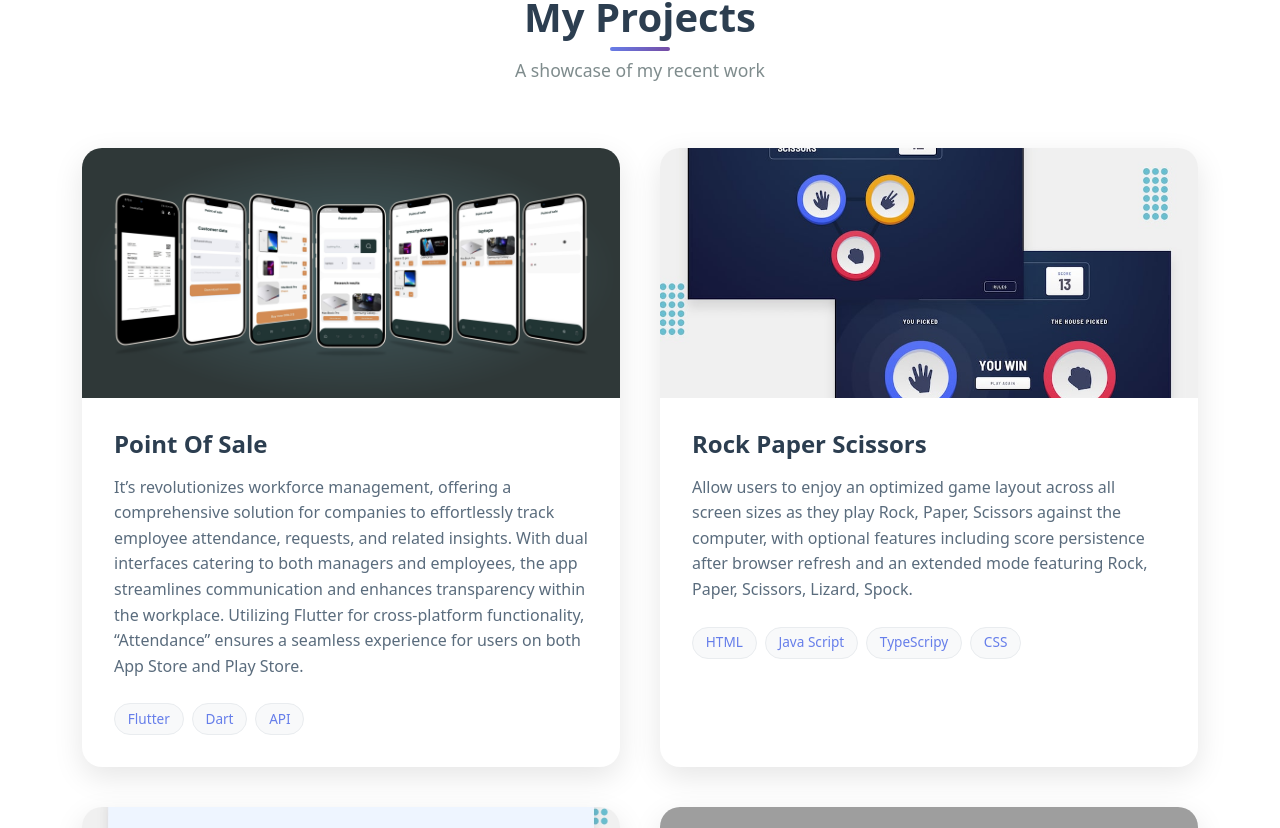
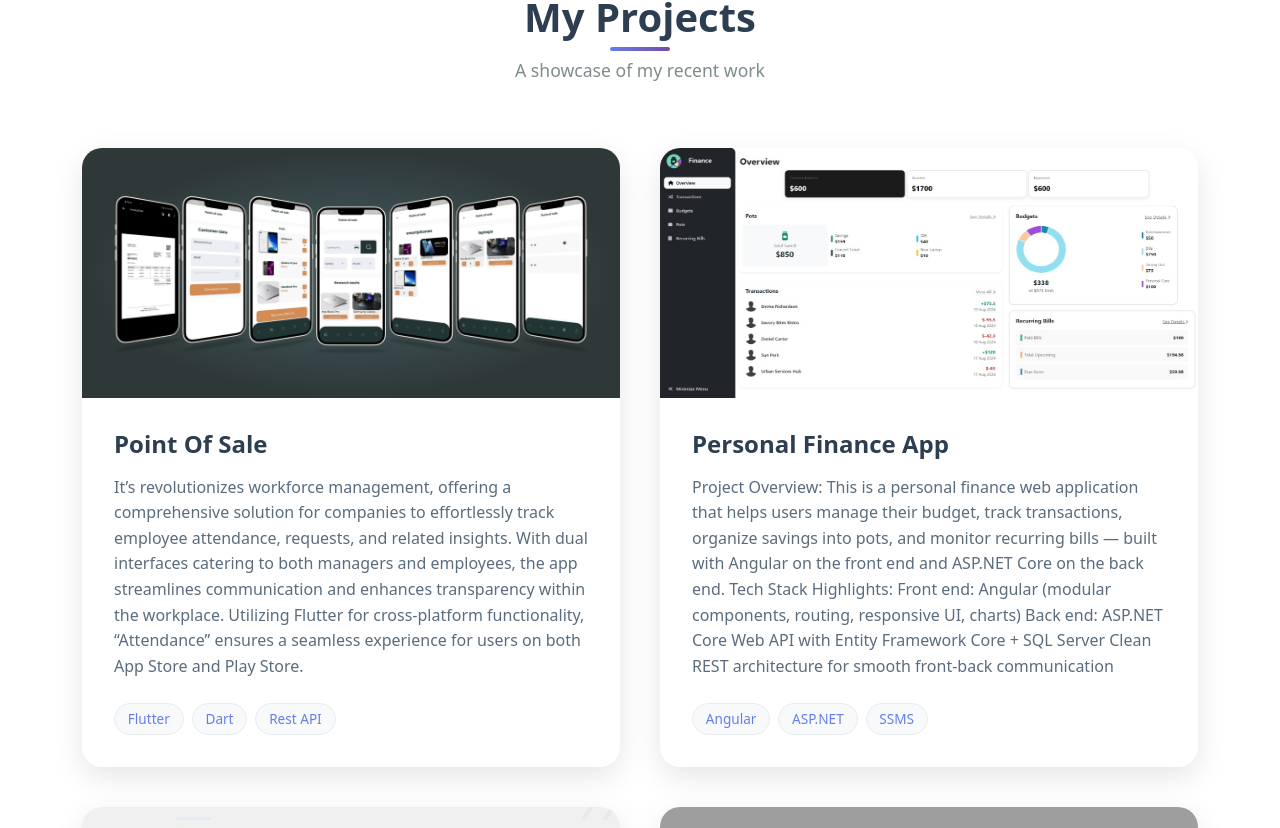
Before and after one commit to mohamedmousa77/PortfolioWebSite, an Angular app: page / in a window 1280 px wide. Shown: the part 2681-3509 px from the top of the page. Built offline with nearby package versions, Linux system fonts and the light colour scheme; grey boxes are pictures that could not be loaded.

Commit message:
Adjusted the projects session

```diff
--- a/src/app/components/projects/projects.component.css
+++ b/src/app/components/projects/projects.component.css
@@ -31,7 +31,7 @@
 .project-image img {
   width: 100%;
   height: 100%;
-  object-fit: cover;
+  object-fit: fill;
   transition: transform 0.3s ease;
 }
 
--- a/src/app/components/projects/projects.component.ts
+++ b/src/app/components/projects/projects.component.ts
@@ -29,27 +29,27 @@ projects: Project[] = [
       enhances transparency within the workplace. Utilizing Flutter for cross-platform functionality, “Attendance” ensures a
       seamless experience for users on both App Store and Play Store.`,
       image: 'pos-cover-img.png',
-      technologies: ['Flutter', 'Dart', 'API'],
-      liveUrl: 'https://example.com',
-      githubUrl: 'https://github.com/username/project',
+      technologies: ['Flutter', 'Dart', 'Rest API'],
+      liveUrl: 'https://www.linkedin.com/posts/mohamedmousa-_flutter-flutterdev-flutterdeveloper-activity-6940025351460765696-hSEZ?utm_source=share&utm_medium=member_desktop&rcm=ACoAAC2EQFwBWq7g1Ci3vEvUZMVDQ8EeZTv42JY',
+      githubUrl: 'https://github.com/mohamedmousa77/Point-Of-Sale-Application',
       featured: true
     },
     {
       id: 2,
-      title: 'Rock Paper Scissors',
-      description: `Allow users to enjoy an optimized game layout across all screen sizes as they play Rock, Paper, Scissors
-      against the computer, with optional features including score persistence after browser refresh and an extended mode featuring
-      Rock, Paper, Scissors, Lizard, Spock.`,
-      image: 'rock-paper-scissors-cover-img.png',
-      technologies: ['HTML', 'Java Script', 'TypeScripy', 'CSS'],
-      liveUrl: 'https://github.com/mohamedmousa77/Rock--Paper--Scissors-game',
-      githubUrl: 'https://github.com/mohamedmousa77/Rock--Paper--Scissors-game',
+      title: 'Personal Finance App',
+      image:'Overview-page.jpg',
+      description: `
+      Project Overview: This is a personal finance web application that helps users manage their budget, track transactions,
+      organize savings into pots, and monitor recurring bills — built with Angular on the front end and ASP.NET Core on the back end.
+      Tech Stack Highlights: Front end: Angular (modular components, routing, responsive UI, charts)
+      Back end: ASP.NET Core Web API with Entity Framework Core + SQL Server
+      Clean REST architecture for smooth front‑back communication
+      `,
+      technologies: ['Angular', 'ASP.NET', 'SSMS'],
+      liveUrl: 'https://www.linkedin.com/posts/mohamedmousa-_newly-developed-a-personal-finance-web-activity-7346193178972073984-Ju-1?utm_source=share&utm_medium=member_desktop&rcm=ACoAAC2EQFwBWq7g1Ci3vEvUZMVDQ8EeZTv42JY',
+      githubUrl: 'https://github.com/mohamedmousa77/FinancialApp',
       featured: true
     },
-    // Task Management App
-    // A collaborative task management application with real-time updates and team collaboration features.
-    // title: 'Weather Dashboard',
-    // description: 'A responsive weather application with location-based forecasts and interactive charts.',
     {
       id: 3,
       title: 'Multi Step Form',
@@ -57,8 +57,8 @@ projects: Project[] = [
       view a final summary for confirmation, experience a responsive interface optimized for all screen sizes, interact with clearly
       styled hover and focus states, and receive real-time validation messages for missed fields, incorrectly formatted emails, or incomplete steps.`,
       image: 'multi-step-form.png',
-      technologies: ['Angular', 'CSS'],
-      liveUrl: 'https://github.com/mohamedmousa77/multi-step-form',
+      technologies: ['Angular', 'CSS', 'TypeScript'],
+      liveUrl: 'https://www.linkedin.com/in/mohamedmousa-/',
       githubUrl: 'https://github.com/mohamedmousa77/multi-step-form',
       featured: true
     },
@@ -70,7 +70,7 @@ projects: Project[] = [
       offering a diverse selection of fashion, electronics, and lifestyle products; the repository is private due to client
       confidentiality—feel free to contact me for access. `,
       technologies: ['Flutter', 'Dart', 'Rest API', 'Post Man'],
-      liveUrl: 'https://github.com/mohamedmousa77/multi-step-form',
+      liveUrl: 'https://www.linkedin.com/in/mohamedmousa-/',
       githubUrl: 'https://github.com/mohamedmousa77/Wafra',
       featured: false
     },
@@ -79,9 +79,9 @@ projects: Project[] = [
       title: 'Let’s Fly Application',
       image:'your-trip-cover-img.jpg',
       description: `Let’s Fly brings your vision to life with a beautifully designed Flutter app, delivering a seamless and intuitive user experience across platforms.`,
-      technologies: ['Flutter', 'Dart'],
-      liveUrl: 'https://github.com/mohamedmousa77/multi-step-form',
-      githubUrl: 'https://github.com/mohamedmousa77/Wafra',
+      technologies: ['Flutter', 'Dart','Figma'],
+      liveUrl: 'https://www.linkedin.com/in/mohamedmousa-/',
+      githubUrl: 'https://github.com/mohamedmousa77/Your-Trip',
       featured: false
     },
     {
@@ -92,8 +92,8 @@ projects: Project[] = [
       handling employee requests, and generating actionable insights—built with Flutter to ensure a smooth and consistent experience
       on both iOS and Android.`,
       technologies: ['Flutter', 'Dart', 'Rest API', 'Post Man'],
-      liveUrl: 'https://github.com/mohamedmousa77/multi-step-form',
-      githubUrl: 'https://github.com/mohamedmousa77/Wafra',
+      liveUrl: 'https://www.linkedin.com/posts/mohamedmousa-_flutter-flutterdev-flutterdeveloper-activity-6951485857065234432-BBfI?utm_source=share&utm_medium=member_desktop&rcm=ACoAAC2EQFwBWq7g1Ci3vEvUZMVDQ8EeZTv42JY',
+      githubUrl: 'https://github.com/mohamedmousa77/Attendance-App',
       featured: false
     },
     {
@@ -103,8 +103,8 @@ projects: Project[] = [
       description: `A real-time chat application replicating WhatsApp’s core features,
       including messaging, voice calls, media sharing, and status updates, built with Flutter for cross-platform support.`,
       technologies: ['Flutter', 'Dart', 'Rest API', 'Post Man'],
-      liveUrl: 'https://github.com/mohamedmousa77/multi-step-form',
-      githubUrl: 'https://github.com/mohamedmousa77/Wafra',
+      liveUrl: 'https://www.linkedin.com/in/mohamedmousa-',
+      githubUrl: 'https://github.com/mohamedmousa77',
       featured: false
     },
     {
@@ -114,8 +114,8 @@ projects: Project[] = [
       description: `A social media fusion app inspired by Instagram and Facebook, allowing users to share updates,
       connect with friends, and engage through photos, posts, and reactions—optimized with Flutter for both platforms.`,
       technologies: ['Flutter', 'Dart', 'Rest API', 'Post Man'],
-      liveUrl: 'https://github.com/mohamedmousa77/multi-step-form',
-      githubUrl: 'https://github.com/mohamedmousa77/Wafra',
+      liveUrl: 'https://github.com/mohamedmousa77/Insta-Clone',
+      githubUrl: 'https://github.com/mohamedmousa77/FaceBook',
       featured: false
     },
     {
@@ -125,8 +125,8 @@ projects: Project[] = [
       description: `This TikTok clone recreates the fun of endless video
       content with smooth transitions, user interaction features, and a clean, responsive design across mobile devices.`,
       technologies: ['Flutter', 'Dart', 'Rest API', 'Post Man'],
-      liveUrl: 'https://github.com/mohamedmousa77/multi-step-form',
-      githubUrl: 'https://github.com/mohamedmousa77/Wafra',
+      liveUrl: 'https://www.linkedin.com/in/mohamedmousa-/',
+      githubUrl: 'https://github.com/mohamedmousa77/Tik-Tok-Clone',
       featured: false
     },
     {
@@ -136,8 +136,8 @@ projects: Project[] = [
       description: `Easily reunite lost items with their rightful owners using Lost & Found—a user-friendly mobile app available
       on both iOS and Android that builds a supportive digital community dedicated to recovering lost belongings and spreading goodwill.`,
       technologies: ['Flutter', 'Dart', 'Rest API', 'Post Man'],
-      liveUrl: 'https://github.com/mohamedmousa77/multi-step-form',
-      githubUrl: 'https://github.com/mohamedmousa77/Wafra',
+      liveUrl: 'https://www.linkedin.com/in/mohamedmousa-/',
+      githubUrl: 'https://github.com/mohamedmousa77/Lost-And-Found-Application',
       featured: false
     },
     {
@@ -148,9 +148,21 @@ projects: Project[] = [
       add and remove items from the cart, and enjoy an optimized layout with clear hover states across all interactive elements and screen
       sizes.`,
       technologies: ['HTML', 'Js', 'Ts', 'CSS'],
-      liveUrl: 'https://github.com/mohamedmousa77/E-commerce-page',
+      liveUrl: 'https://www.linkedin.com/in/mohamedmousa-/',
       githubUrl: 'https://github.com/mohamedmousa77/E-commerce-page',
       featured: false
+    },
+    {
+      id: 12,
+      title: 'Rock Paper Scissors',
+      description: `Allow users to enjoy an optimized game layout across all screen sizes as they play Rock, Paper, Scissors
+      against the computer, with optional features including score persistence after browser refresh and an extended mode featuring
+      Rock, Paper, Scissors, Lizard, Spock.`,
+      image: 'rock-paper-scissors-cover-img.png',
+      technologies: ['HTML', 'Java Script', 'TypeScripy', 'CSS'],
+      liveUrl: 'https://www.linkedin.com/in/mohamedmousa-/',
+      githubUrl: 'https://github.com/mohamedmousa77/Rock--Paper--Scissors-game',
+      featured: true
     },
   ];
 
```
Also changed, not shown: public/Overview-page.jpg (added).
